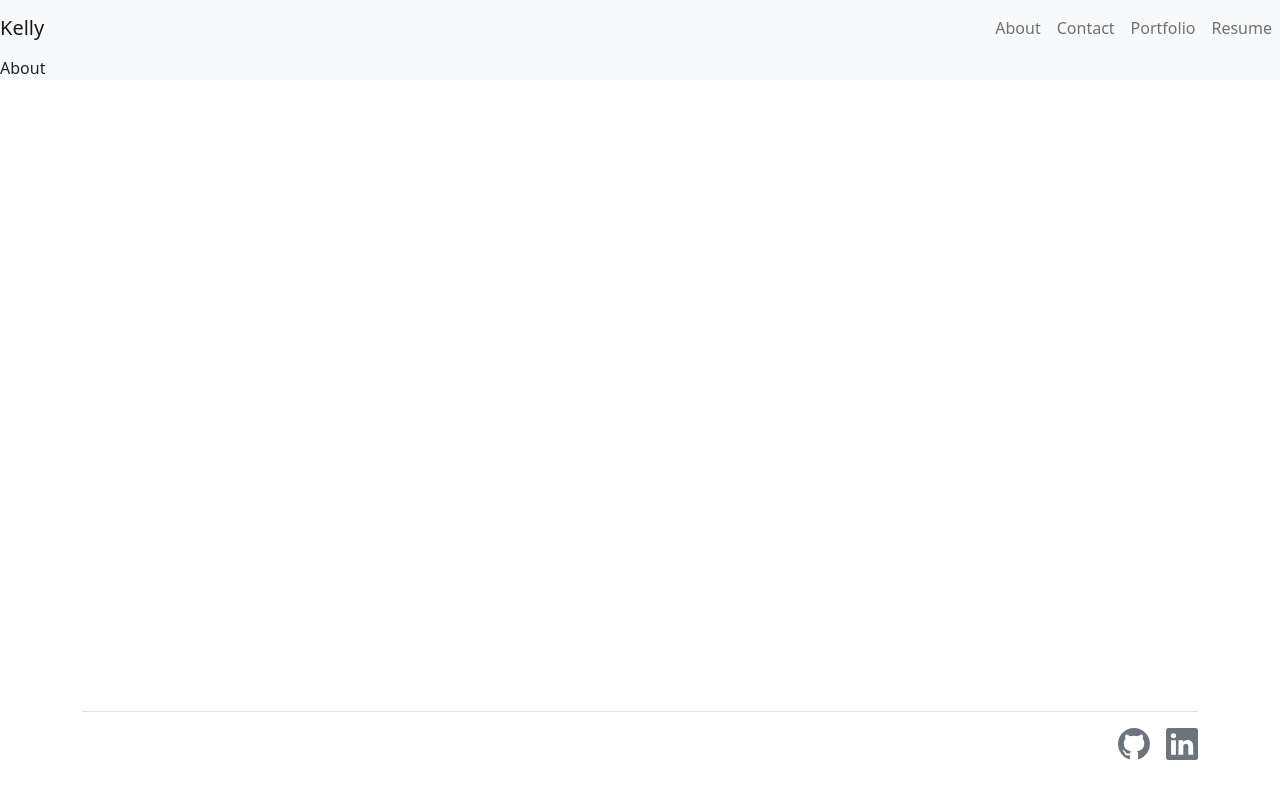
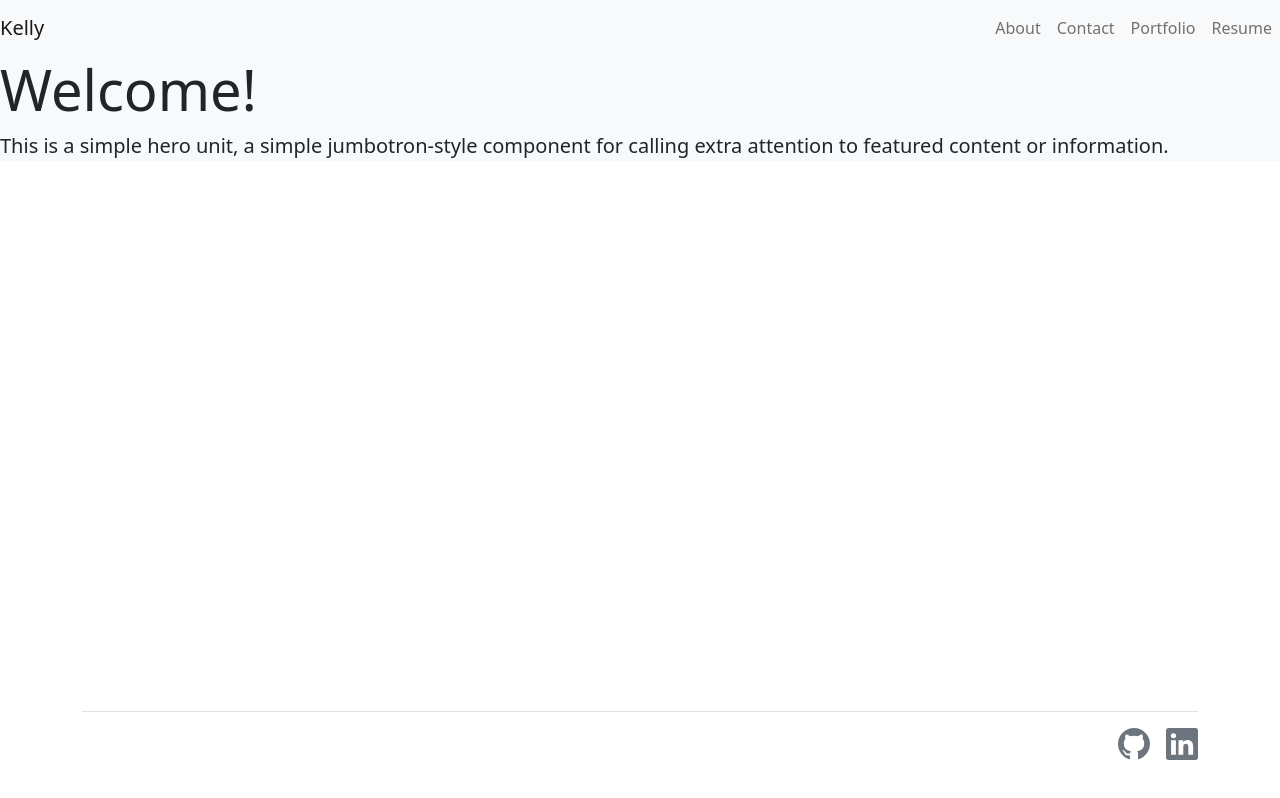
Before and after one commit to Rucatues/Personal-Portfolio-using-React, a React (Create React App) app: page / in a window 1280 px wide. Built offline with nearby package versions, Linux system fonts and the light colour scheme.

Commit message:
jumbotron from bootstrap added to About page

```diff
--- a/src/pages/About.jsx
+++ b/src/pages/About.jsx
@@ -3,7 +3,11 @@
 
 const About = () => {
     return (
-        <div>About
+        <div>
+            <div class="jumbotron">
+                <h1 class="display-4">Welcome!</h1>
+                <p class="lead">This is a simple hero unit, a simple jumbotron-style component for calling extra attention to featured content or information.</p>
+            </div>
         </div>
     )
 }
```
